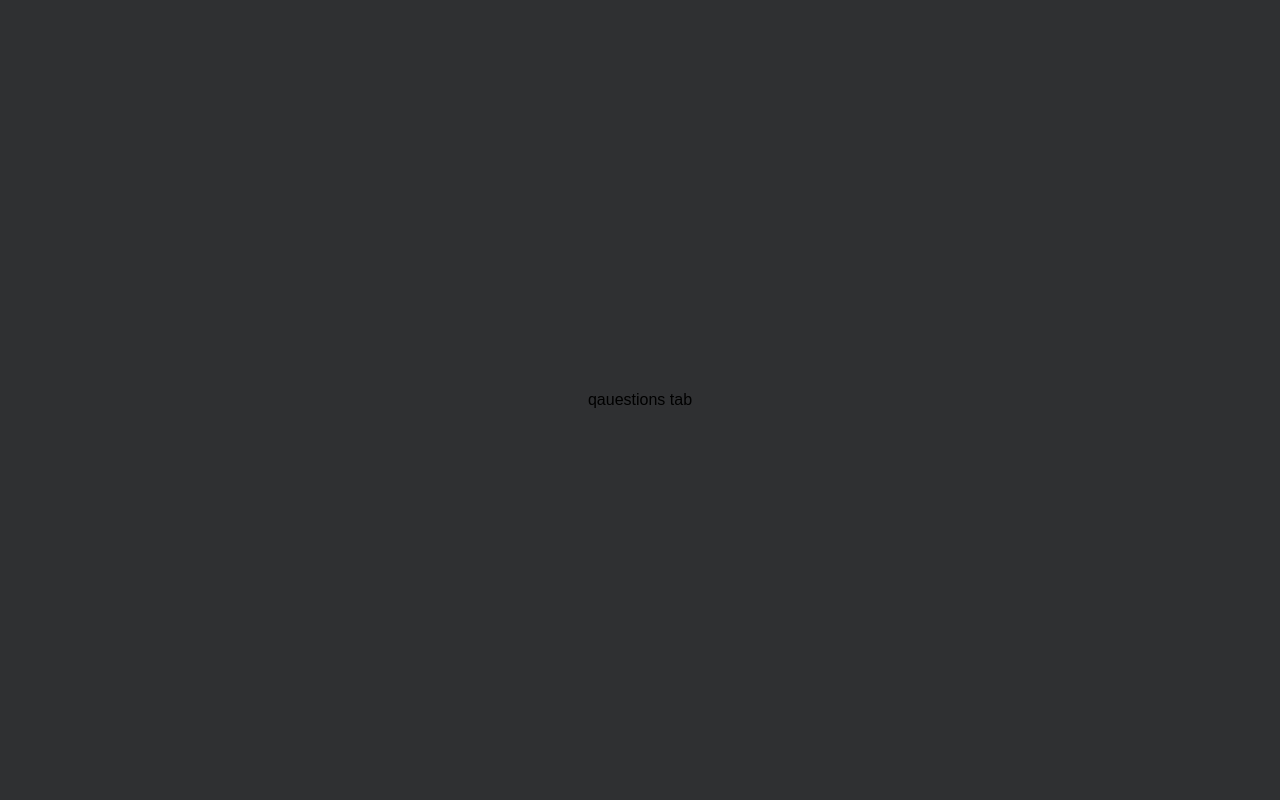
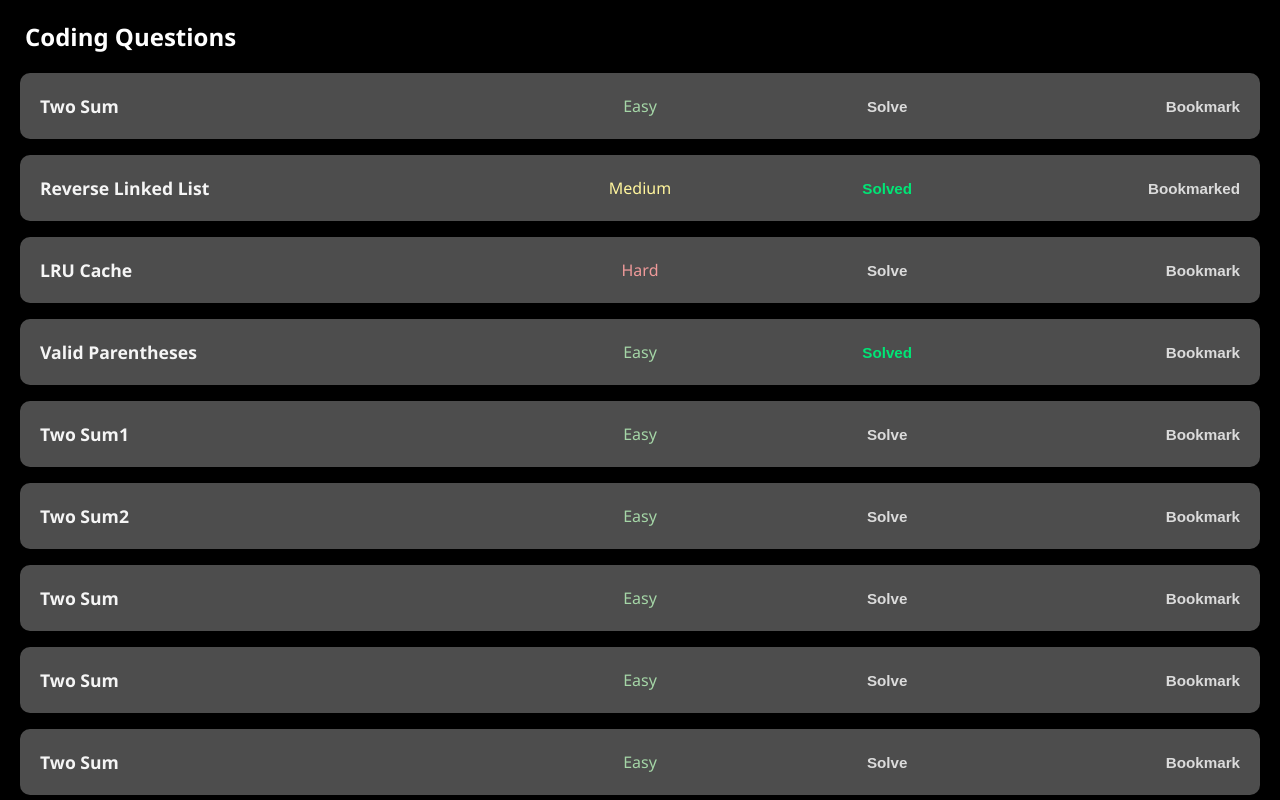
Before and after one commit to notavii/z_coder, a React (Create React App) app: page /#/Questions in a window 1280 px wide. Shown: the top 800 px of the page. Built offline with nearby package versions, Linux system fonts and the light colour scheme.

Commit message:
added questions tab where you can see various questions ( click on start coding button on dashboard page)

```diff
--- a/src/components/Questions/Questions.css
+++ b/src/components/Questions/Questions.css
@@ -0,0 +1,140 @@
+/* src/components/Questions.css */
+body, html {
+  margin: 0;
+  padding: 0;
+  box-sizing: border-box;
+  height: 100%;
+  width: 100%;
+}
+
+.fullscreen-container {
+  background-color: black;
+  color: #f5f5f5;
+  font-family: 'Segoe UI', sans-serif;
+  min-height: 100vh;
+  width: 100vw;
+  overflow: auto; /* optional: scroll if content overflows */
+}
+
+.question-card:focus,
+.question-card:active {
+  background-color: #2a2a40;
+  outline: none;
+  box-shadow: none;
+}
+
+
+
+
+.questions-container {
+  background-color: black;
+  color: #f5f5f5;
+  font-family: 'Segoe UI', sans-serif;
+  height: 100vh;
+  width: 100vw;
+  padding: 20px;
+  box-sizing: border-box;
+}
+
+
+h2 {
+  color:white;
+  margin-bottom: 20px;
+  margin-left: 5px;
+}
+
+.questions-list {
+  display: flex;
+  flex-direction: column;
+  gap: 16px;
+}
+
+.question-card {
+  display: flex;
+  align-items: center;
+  justify-content: space-between;
+  background-color: rgb(255, 255, 255,0.3);
+  padding: 16px 20px;
+  border-radius: 10px;
+  transition: background 0.3s ease;
+  border: none;
+  outline: none;
+
+}
+
+.question-card:hover {
+  background-color:rgb(255, 255, 255 ,0.25) ;
+}
+
+.q-title {
+  flex: 2;
+  font-weight: 600;
+  font-size: 1.1rem;
+  color: whitesmoke;
+  cursor: pointer;
+}
+
+.q-difficulty {
+  flex: 1;
+  text-align: center;
+  padding: 6px 12px;
+  border-radius: 8px;
+  font-weight: 500;
+}
+
+.q-difficulty.easy {
+
+  color: #a5d6a7;
+}
+
+.q-difficulty.medium {
+
+  color: #fff59d;
+}
+
+.q-difficulty.hard {
+
+  color: #ef9a9a;
+}
+
+.q-status {
+  flex: 1;
+  background: none;
+  border: none;
+  font-weight: bold;
+  color: white;
+  cursor: pointer;
+}
+
+.q-status.solved {
+  color: #00e676;
+  font-size: 0.95rem;
+}
+
+.q-status.unsolved {
+  color: rgb(255, 255, 255 ,0.8);
+  font-size: 0.95rem;
+}
+
+.q-bookmark {
+  flex: 1;
+  background: none;
+  border: none;
+  color: rgb(255, 255, 255 ,0.8);
+  font-size: 0.95rem;
+  cursor: pointer;
+  text-align: right;
+  font-weight: bold;
+}
+
+
+.q-bookmarked {
+  flex: 1;
+  background: none;
+  border: none;
+  color: #ffd54f;
+  font-size: 0.95rem;
+  cursor: pointer;
+  text-align: right;
+
+}
--- a/src/components/Questions/Questions.jsx
+++ b/src/components/Questions/Questions.jsx
@@ -1,7 +1,70 @@
-import React from 'react';
-import './Questions.css';
+import React, { useState } from "react";
+import "./Questions.css";
+import { useNavigate } from "react-router-dom";
 
-export default function UserDashboard() {
+const initialQuestions = [
+  { id: 1, title: "Two Sum", difficulty: "Easy", solved: false, bookmarked: false },
+  { id: 2, title: "Reverse Linked List", difficulty: "Medium", solved: true, bookmarked: true },
+  { id: 3, title: "LRU Cache", difficulty: "Hard", solved: false, bookmarked: false },
+  { id: 4, title: "Valid Parentheses", difficulty: "Easy", solved: true, bookmarked: false },
+  { id: 5, title: "Two Sum1", difficulty: "Easy", solved: false, bookmarked: false },
+  { id: 6, title: "Two Sum2", difficulty: "Easy", solved: false, bookmarked: false },
+  { id: 7, title: "Two Sum", difficulty: "Easy", solved: false, bookmarked: false },
+  { id: 8, title: "Two Sum", difficulty: "Easy", solved: false, bookmarked: false },
+  { id: 9, title: "Two Sum", difficulty: "Easy", solved: false, bookmarked: false },
+  { id: 10, title: "Two Sum", difficulty: "Easy", solved: false, bookmarked: false },
+  { id: 11, title: "Two Sum", difficulty: "Easy", solved: false, bookmarked: false },
+  { id: 12, title: "Two Sum", difficulty: "Easy", solved: false, bookmarked: false },
+  { id: 13, title: "Two Sum", difficulty: "Easy", solved: false, bookmarked: false },
+  { id: 14, title: "Two Sum", difficulty: "Easy", solved: false, bookmarked: false },
+  { id: 15, title: "Two Sum", difficulty: "Easy", solved: false, bookmarked: false },
+  { id: 16, title: "Two Sum", difficulty: "Easy", solved: false, bookmarked: false },
+  { id: 17, title: "Two Sum", difficulty: "Easy", solved: false, bookmarked: false },
+  { id: 18, title: "Two Sum", difficulty: "Easy", solved: false, bookmarked: false },
+  { id: 19, title: "Two Sum", difficulty: "Easy", solved: false, bookmarked: false },
+  { id: 20, title: "Two Sum", difficulty: "Easy", solved: false, bookmarked: false },
+];
+
+export default function Questions() {
+
+     const [questions, setQuestions] = useState(initialQuestions);
+  const navigate = useNavigate();
+
+  const toggleBookmark = (id) => {
+    setQuestions((prev) =>
+      prev.map((q) =>
+        q.id === id ? { ...q, bookmarked: !q.bookmarked } : q
+      )
+    );
+  };
+
+  const toggleSolved = (id) => {
+    setQuestions((prev) =>
+      prev.map((q) =>
+        q.id === id ? { ...q, solved: !q.solved } : q
+      )
+    );
+    };
+
+     const openQuestion = (id) => {
+     navigate(`/questions/${id}`); // route I'll implement later
+     };
   return (
-    <div>qauestions tab</div>
-  )}
+    <div className="questions-container">
+      <h2> Coding Questions</h2>
+      <div className="questions-list">
+        {questions.map((q) => (
+          <div key={q.id} className="question-card">
+            <div className="q-title" onClick={() => openQuestion(q.id)}>{q.title}</div>
+            <div className={`q-difficulty ${q.difficulty.toLowerCase()}`}>{q.difficulty}</div>
+            <button className={`q-status ${q.solved ? "solved" : "unsolved"}`} onClick={() => toggleSolved(q.id)}>
+              {q.solved ? "Solved" : "Solve"}
+            </button>
+            <button className="q-bookmark" onClick={() => toggleBookmark(q.id)}>
+              {q.bookmarked ? " Bookmarked" : " Bookmark"}
+            </button>
+          </div>
+        ))}
+      </div>
+    </div>
+  );}
```
